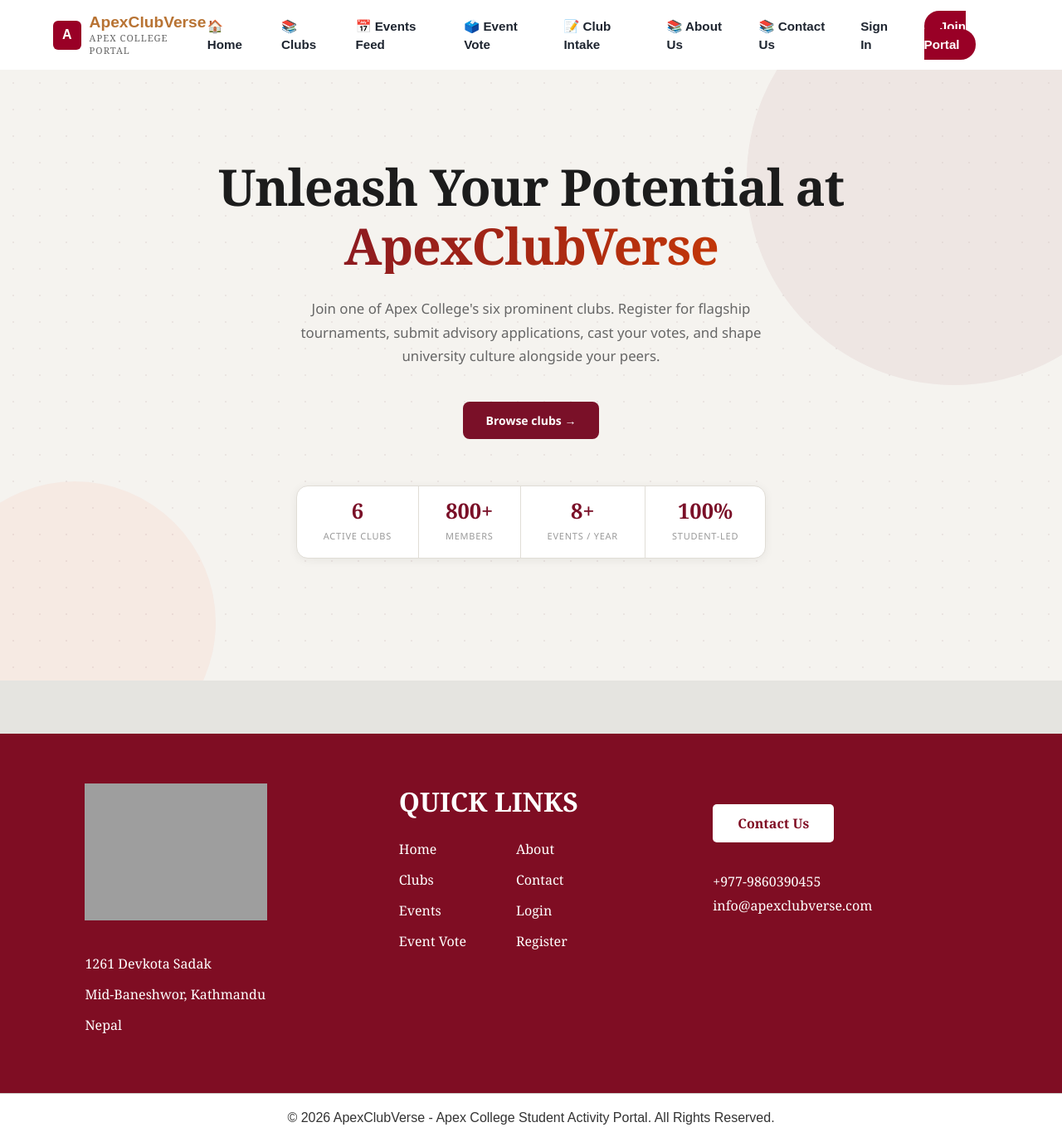
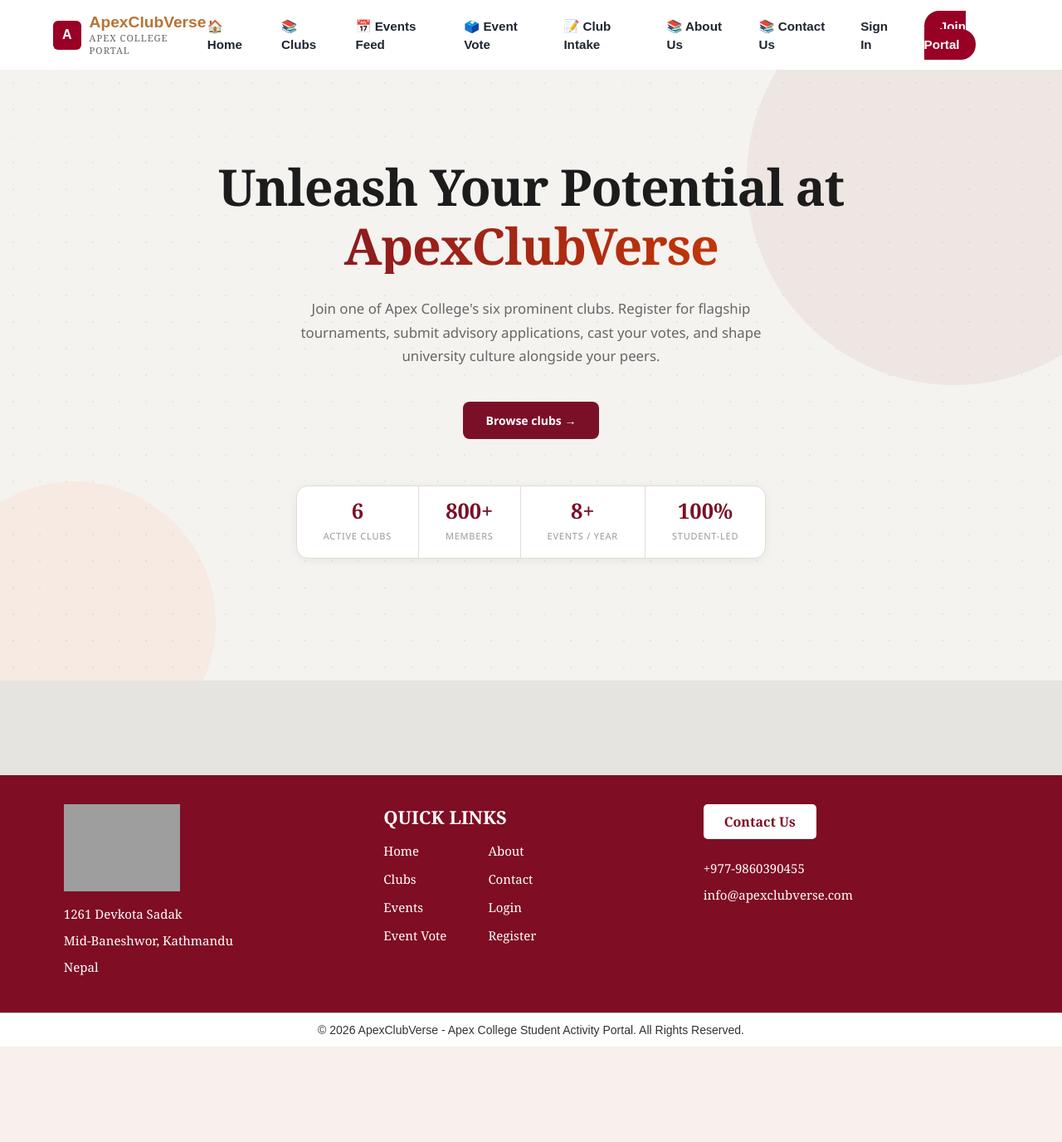
Before and after one commit to Siwani-8/ApexClubVerse, a PHP site: page /index.php in a window 1280 px wide. Shown: the whole page at 83% size. After the commit the page ends 1261 px from the top, so only its background shows below. Run offline with PHP 8.4, Linux system fonts and the light colour scheme; grey boxes are pictures that could not be loaded.

Commit message:
footer update

```diff
--- a/footer.php
+++ b/footer.php
@@ -1,10 +1,9 @@
-
 <style>
 .footer-top{
     background:#7f0d23;
     color:#fff;
-    padding:60px 8%;
-    margin:0;
+    padding:35px 6%;
+    margin-top:50px;
 }
 
 .footer-container{
@@ -12,133 +11,125 @@
     margin:auto;
     display:flex;
     justify-content:space-between;
-    gap:60px;
+    align-items:flex-start;
+    gap:30px;
     flex-wrap:wrap;
 }
 
 .footer-column{
     flex:1;
-    min-width:250px;
+    min-width:220px;
 }
 
 .footer-logo{
-    width:220px;
-    margin-bottom:25px;
+    width:140px;
+    height:auto;
+    margin-bottom:15px;
+    display:block;
 }
 
 .footer-column h2{
-    font-size:32px;
-    margin-bottom:25px;
+    font-size:22px;
+    margin-bottom:15px;
     color:#fff;
+    font-weight:bold;
 }
 
 .footer-column p{
     margin:8px 0;
-    line-height:1.8;
+    font-size:15px;
+    line-height:1.6;
 }
 
 .links-grid{
     display:flex;
-    gap:60px;
+    gap:50px;
 }
 
 .links-grid ul{
     list-style:none;
+    margin:0;
     padding:0;
-    margin:0;
 }
 
 .links-grid li{
-    margin-bottom:15px;
+    margin-bottom:12px;
 }
 
 .links-grid a{
     color:#fff;
     text-decoration:none;
-    transition:.3s;
+    font-size:15px;
+    transition:0.3s;
 }
 
 .links-grid a:hover{
-    color:#f5d6d6;
-    padding-left:5px;
+    opacity:0.8;
 }
 
 .contact-btn{
     display:inline-block;
-    margin:25px 0;
-    padding:12px 30px;
     background:#fff;
     color:#7f0d23;
     text-decoration:none;
+    padding:10px 25px;
     border-radius:5px;
     font-weight:bold;
+    margin-bottom:15px;
 }
 
 .contact-btn:hover{
-    background:#f3f3f3;
-}
-
-.social-icons{
-    display:flex;
-    gap:20px;
-    margin-top:20px;
-}
-
-.social-icons a{
-    color:#fff;
-    font-size:24px;
-    transition:.3s;
-}
-
-.social-icons a:hover{
-    transform:translateY(-3px);
+    background:#f5f5f5;
 }
 
 .copyright{
-    background:#ffffff;
+    background:#fff;
     color:#333;
     text-align:center;
-    padding:20px;
-    margin:0;
-    font-size:16px;
+    padding:12px;
+    font-size:14px;
 }
 
-/* Responsive */
-@media (max-width:768px){
+/* Mobile */
+@media(max-width:768px){
 
     .footer-container{
         flex-direction:column;
+        gap:25px;
     }
 
     .links-grid{
-    flex-direction:column;
-    gap:0;
+        gap:30px;
     }
 
     .footer-column{
-    margin-bottom:30px;
+        width:100%;
     }
 
     .footer-column h2{
-    font-size:26px;
+        font-size:20px;
+    }
+
+    .footer-logo{
+        width:120px;
     }
 }
 </style>
-<!-- Footer Top -->
+
+<!-- Footer -->
 <section class="footer-top">
 
     <div class="footer-container">
 
-        <!-- Left -->
+        <!-- Left Column -->
         <div class="footer-column">
 
-            <img src="assets/images/logo.png" class="footer-logo">
+            <!-- Change path if needed -->
+            <img src="assets/images/logo.png" alt="ApexClubVerse" class="footer-logo">
 
             <p>1261 Devkota Sadak</p>
             <p>Mid-Baneshwor, Kathmandu</p>
             <p>Nepal</p>
-
-
 
         </div>
 
@@ -167,15 +158,13 @@
 
         </div>
 
-        <!-- Social -->
+        <!-- Contact -->
         <div class="footer-column">
 
             <a href="contact.php" class="contact-btn">Contact Us</a>
 
-            <p>
-                +977-9860390455<br>
-                info@apexclubverse.com
-            </p>
+            <p>+977-9860390455</p>
+            <p>info@apexclubverse.com</p>
 
         </div>
 
@@ -185,6 +174,7 @@
 
 <footer class="copyright">
     © <?php echo date("Y"); ?> ApexClubVerse - Apex College Student Activity Portal. All Rights Reserved.
-</footer></div>
+</footer>
+
 </body>
 </html>
```
Lines whose indentation alone changed are shown as unchanged.
